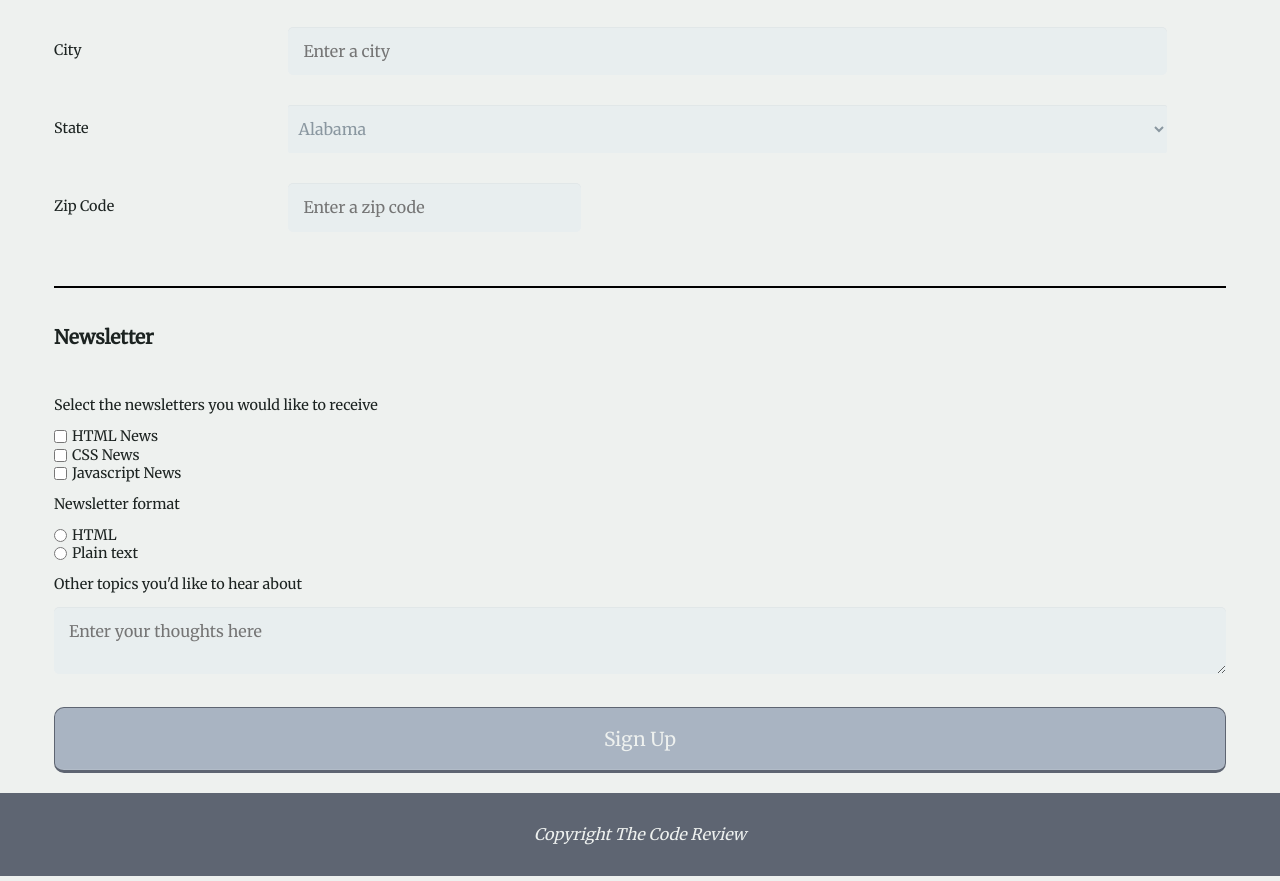
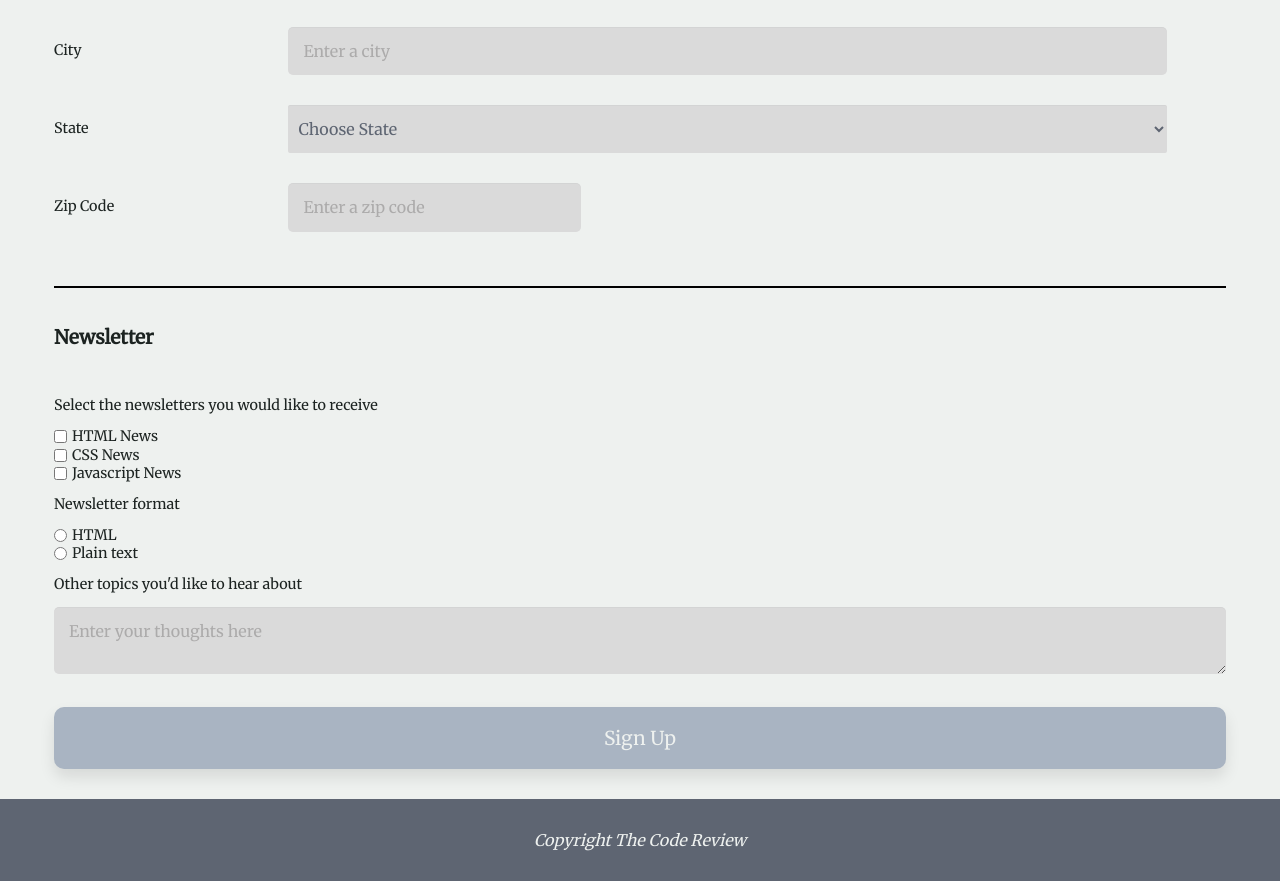
Before and after one commit to PaulinaAtienza/fewd-treehouse-project-3, a plain HTML site: page index.html in a window 1280 px wide. Shown: the part 580-1461 px from the top of the page. Drawn offline with Linux system fonts and the light colour scheme.

Commit message:
Adjusted more styles

```diff
--- a/css/styles.css
+++ b/css/styles.css
@@ -110,28 +110,31 @@ input:required {
     font-style: italic;
 }
 
+::placeholder {
+    color: #acabab;
+}
+
 input[type="text"],
 input[type="email"],
 input[type="tel"],
 textarea,
 select {
-    background: rgba(131, 84, 192, 0.1);
     border: none;
     border-radius: 5px;
     font-size: 16px;
     width: 100%;
-    margin: 0;
     outline: 0;
     padding: 15px;
-    background-color: #e8eeef;
-    color: #8a97a0;
-    box-shadow: 0 1px 0 rgba(0,0,0,0.03) inset;
+    background-color: #dadada;
+    color: #5e6572;
+    box-shadow: inset 0 1px 0 rgba(28,35,33,0.03);
     margin-bottom: 30px;
 }
 
 input:focus,
 select:focus,
-textarea:focus {
+textarea:focus,
+button:focus {
     box-shadow: 0 0 2px 1px #5e6572;
 }
 
@@ -154,14 +157,14 @@ select {
 button {
     padding: 20px 40px;
     color: #eef1ef;
+    outline: 0;
+    border: none;
     background-color: #a9b4c2;
     text-align: center;
     border-radius: 10px;
     width: 100%;
-    border: 1px solid #5e6572;
-    border-width: 1px 1px 3px;
-    box-shadow: 0 -1px 0 rgba(255,255,255,0.1) inset;
-    margin-bottom: 10px;
+    box-shadow: 0px 8px 15px rgba(0,0,0,0.1);
+    margin-bottom: 1em;
 }
 
 .newsletter label,
--- a/index.html
+++ b/index.html
@@ -43,7 +43,8 @@
             </div>
             <div class="field">
               <label for="state">State</label>
-              <select id="state" name="user_state" placeholder="Choose State">
+              <select id="state" name="user_state">
+                  <option value="" selected style="display:none">Choose State</option>
                   <option value="alabama">Alabama</option>
                   <option value="alaska">Alaska</option>
                   <option value="arizona">Arizona</option>
@@ -122,7 +123,7 @@
       </form>
     </div>
     <footer>
-        <p>Copyright The Code Review</p>
+      <p>Copyright The Code Review</p>
     </footer>
   </body>
 </html>
```
